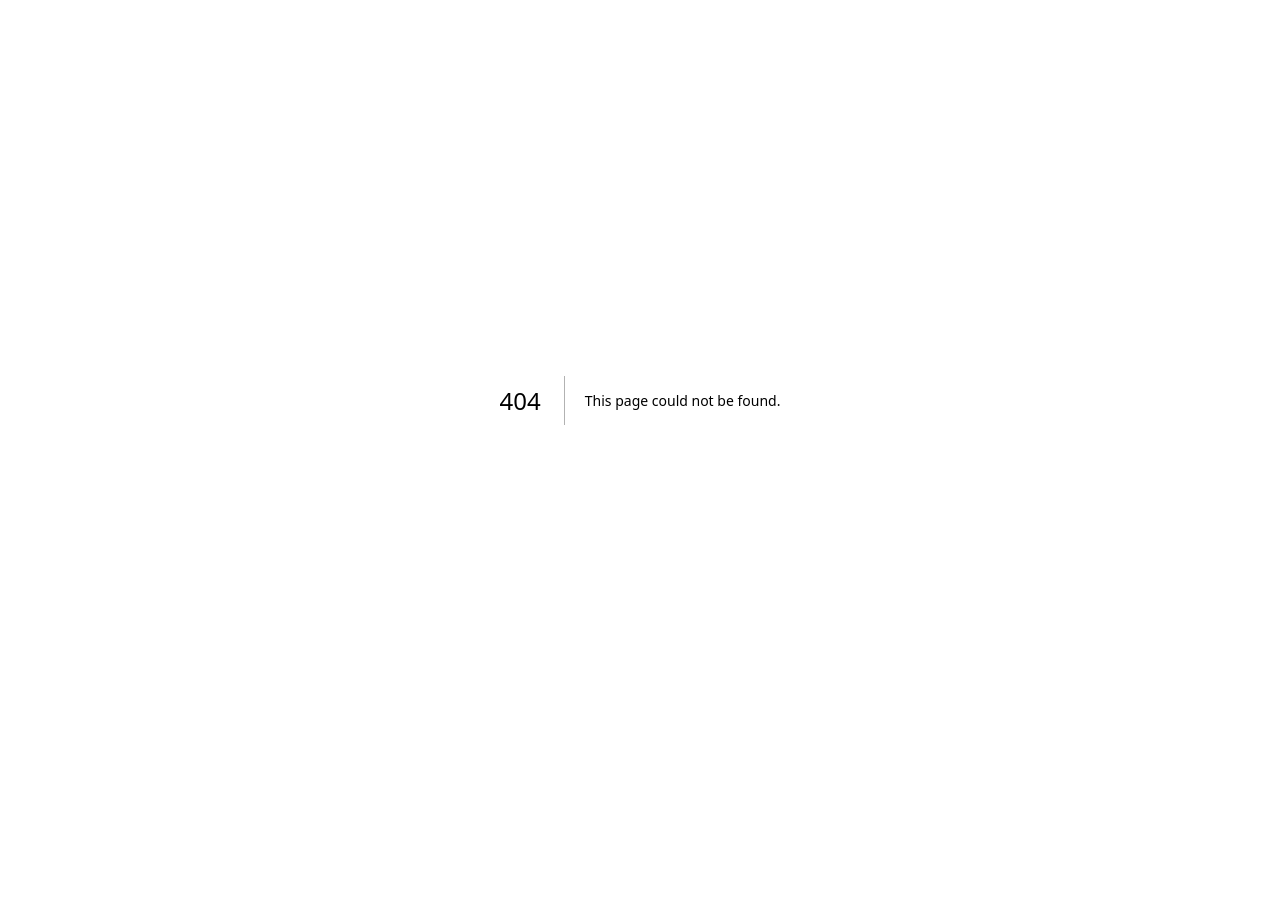
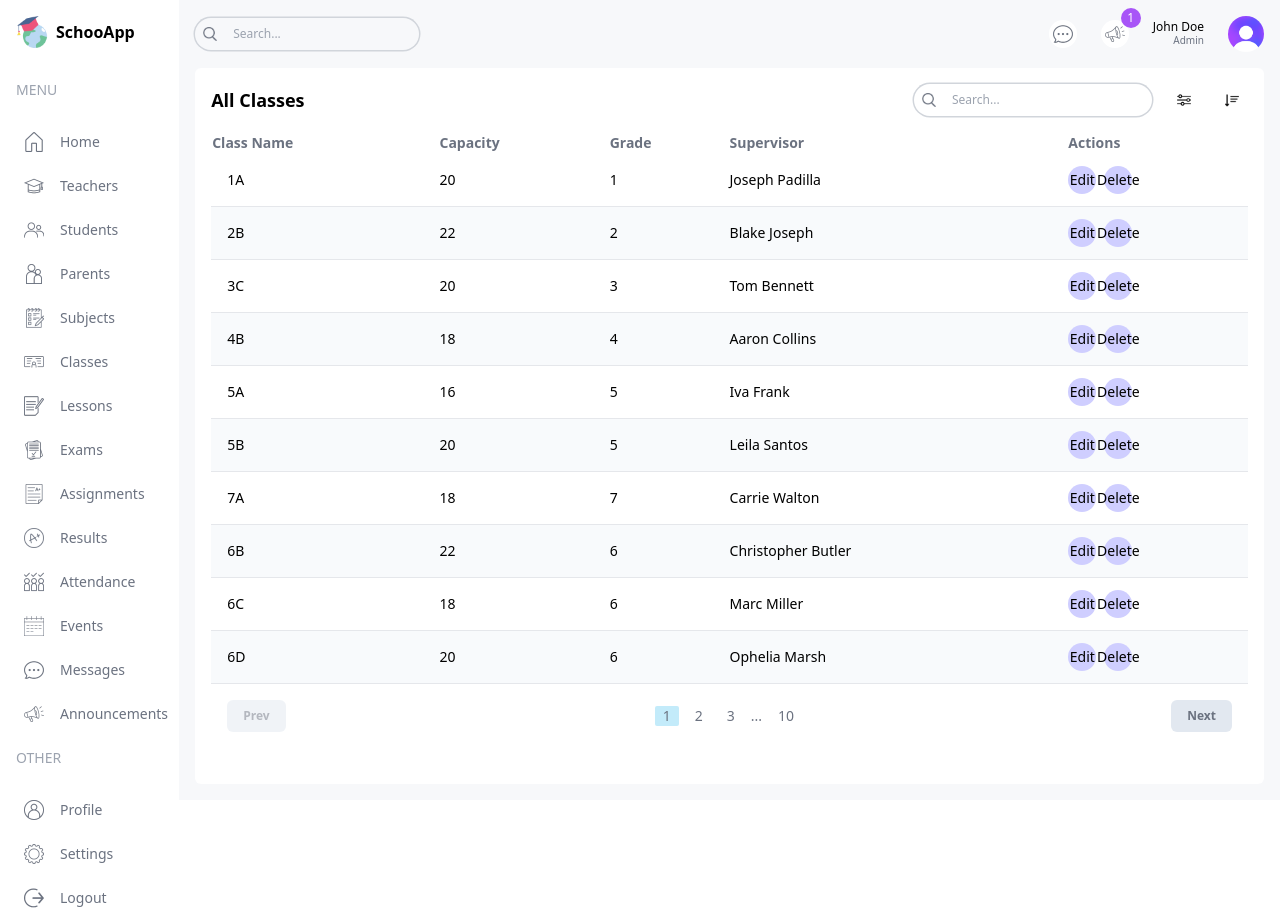
Before and after one commit to Lekkyjay/school-app, a Next.js app: page /list/classes in a window 1280 px wide. Before the commit this address had no page. Before the commit the page ends 800 px from the top, so only its background shows below. Built offline with nearby package versions, Linux system fonts and the light colour scheme.

Commit message:
Added classes page

```diff
--- /dev/null
+++ b/src/app/(dashboard)/list/classes/page.tsx
@@ -0,0 +1,95 @@
+// import FormModal from "@/components/FormModal";
+import Pagination from "@/components/Pagination";
+import Table from "@/components/Table";
+import TableSearch from "@/components/TableSearch";
+import { classesData, role } from "@/lib/data";
+import Image from "next/image";
+
+type Class = {
+  id: number;
+  name: string;
+  capacity: number;
+  grade: number;
+  supervisor: string;
+};
+
+const columns = [
+  {
+    header: "Class Name",
+    accessor: "name",
+  },
+  {
+    header: "Capacity",
+    accessor: "capacity",
+    className: "hidden md:table-cell",
+  },
+  {
+    header: "Grade",
+    accessor: "grade",
+    className: "hidden md:table-cell",
+  },
+  {
+    header: "Supervisor",
+    accessor: "supervisor",
+    className: "hidden md:table-cell",
+  },
+  {
+    header: "Actions",
+    accessor: "action",
+  },
+]
+
+export default function page() {
+  const renderRow = (item: Class) => (
+    <tr
+      key={item.id}
+      className="border-b border-gray-200 even:bg-slate-50 text-sm hover:bg-lamaPurpleLight"
+    >
+      <td className="flex items-center gap-4 p-4">{item.name}</td>
+      <td className="hidden md:table-cell">{item.capacity}</td>
+      <td className="hidden md:table-cell">{item.grade}</td>
+      <td className="hidden md:table-cell">{item.supervisor}</td>
+      <td>
+        <div className="flex items-center gap-2">
+          {role === "admin" && (
+            <>
+              <button className="w-7 h-7 flex items-center justify-center rounded-full bg-lekkyPurple">
+                Edit
+              </button>
+              <button className="w-7 h-7 flex items-center justify-center rounded-full bg-lekkyPurple">
+                Delete
+              </button>
+              {/* <FormModal table="class" type="update" data={item} />
+              <FormModal table="class" type="delete" id={item.id} /> */}
+            </>
+          )}
+        </div>
+      </td>
+    </tr>
+  )
+
+  return (
+    <div className="bg-white p-4 rounded-md flex-1 m-4 mt-0">
+      {/* TOP */}
+      <div className="flex items-center justify-between">
+        <h1 className="hidden md:block text-lg font-semibold">All Classes</h1>
+        <div className="flex flex-col md:flex-row items-center gap-4 w-full md:w-auto">
+          <TableSearch />
+          <div className="flex items-center gap-4 self-end">
+            <button className="w-8 h-8 flex items-center justify-center rounded-full bg-lamaYellow">
+              <Image src="/filter.png" alt="" width={14} height={14} />
+            </button>
+            <button className="w-8 h-8 flex items-center justify-center rounded-full bg-lamaYellow">
+              <Image src="/sort.png" alt="" width={14} height={14} />
+            </button>
+            {/* {role === "admin" && <FormModal table="class" type="create" />} */}
+          </div>
+        </div>
+      </div>
+      {/* LIST */}
+      <Table columns={columns} renderRow={renderRow} data={classesData} />
+      {/* PAGINATION */}
+      <Pagination />
+    </div>
+  )
+}
```
